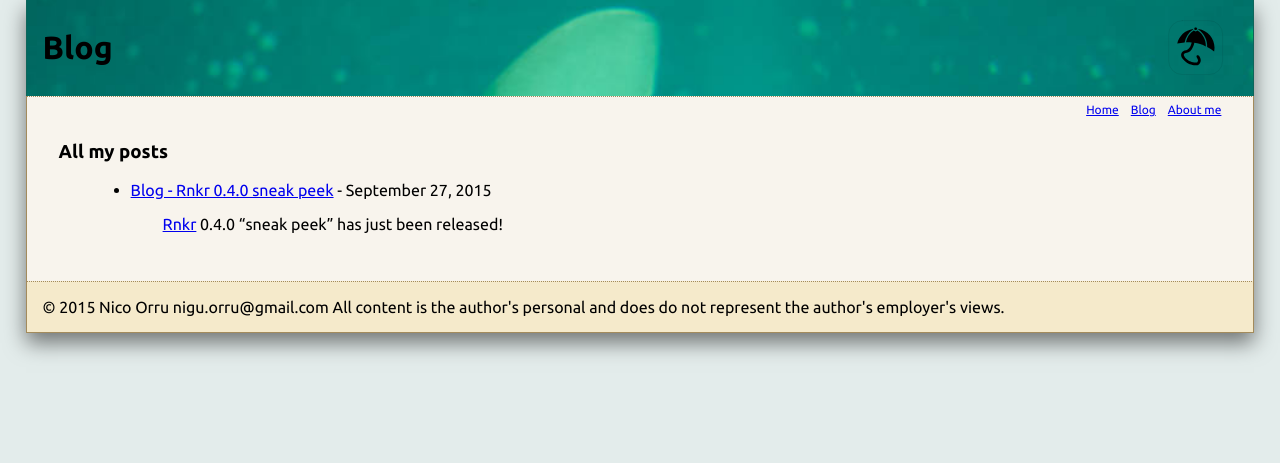
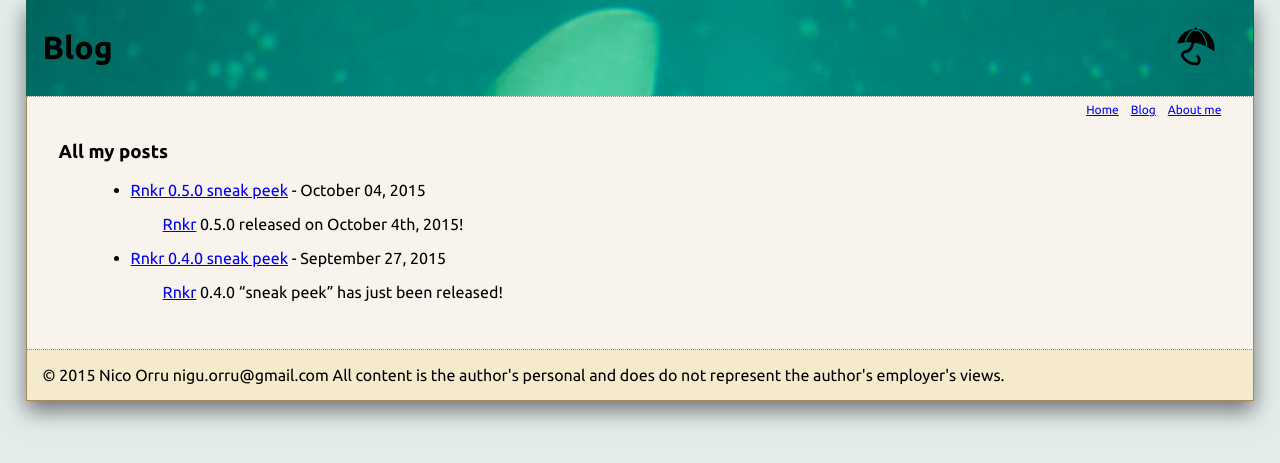
Before and after one commit to itadinanta/itadinanta.github.io, a Jekyll site: the page built from blog.md, in a window 1280 px wide. Shown: the top 463 px of the page. Built offline with Jekyll 4.4.1, drawn with Linux system fonts in a browser that asks for light colours.

Commit message:
Released rnkr 0.5.0

```diff
--- /dev/null
+++ b/_posts/2015-10-4-rnkr-050-released.md
@@ -0,0 +1,17 @@
+---
+title: Rnkr 0.5.0 sneak peek
+---
+[Rnkr](http://rnkr.itadinanta.net/) 0.5.0 released on October 4th, 2015!
+
+Rnkr is a _general purpose leaderboard microservice_ to be integrated as a back-end component behind
+a custom server aggregator (ie your Node.js API).
+
+Not suitable for production yet, but can be easily downloaded and evaluated, following this
+[Getting started guide](http://rnkr.itadinanta.net/quickstart).
+
+You're all welcome to try, clone away and respond with suggestions or questions.
+
+### Changes since [0.4.0](2015-9-27-rnkr-040-released)
+
+- Upgrade to Akka 2.4.0
+- Added embedded Cassandra for testing/evaluation of persistent data
--- a/_posts/2015-9-27-rnkr-040-released.md
+++ b/_posts/2015-9-27-rnkr-040-released.md
@@ -1,5 +1,5 @@
 ---
-title: Blog - Rnkr 0.4.0 sneak peek
+title: Rnkr 0.4.0 sneak peek
 ---
 [Rnkr](http://rnkr.itadinanta.net/) 0.4.0 "sneak peek" has just been released!
 
```
